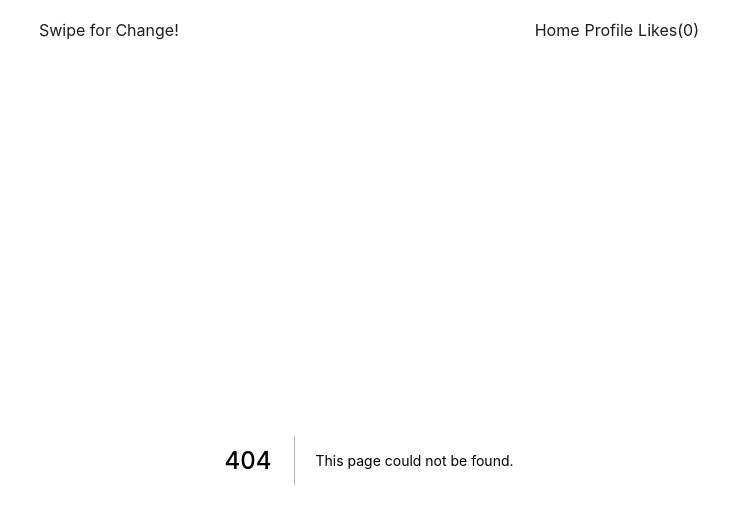
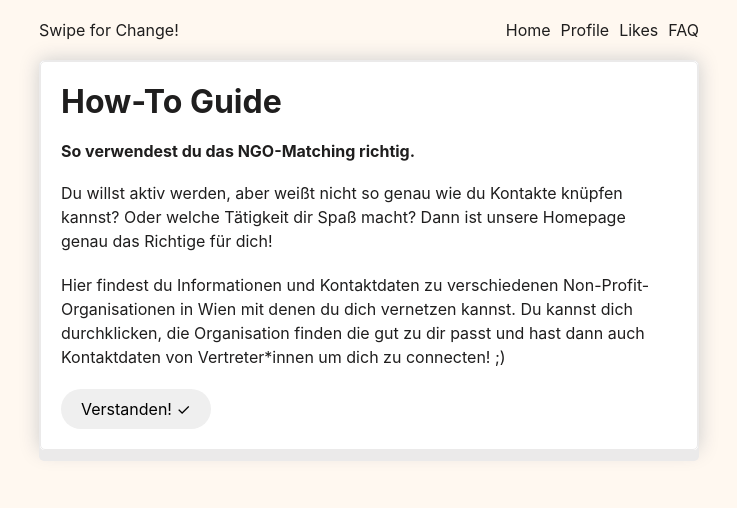
Before and after one commit to adrianfocke/swipeforchange, a Next.js app: page /faq in a window 1280 px wide. Before the commit this address had no page. Shown: the top 508 px of the page, without its empty margins (271-1008 px from the left). Built offline with nearby package versions, Linux system fonts and the light colour scheme; a web font is replaced by a local one.

Commit message:
Swipe feature trial and error

```diff
--- a/components/Menu.js
+++ b/components/Menu.js
@@ -7,7 +7,8 @@ const Menu = ({likes}) => {
       <ul className="flexbox link-collection margin-none padding-none">
         <li><Link href="/"><a title="Back to home">Home</a></Link></li>
         <li><Link href="/profiles"><a title="Navigate to profiles">Profile</a></Link></li>
-        <li><Link href="/likes"><a title="Navigate to likes">Likes({likes.length})</a></Link></li>
+        <li><Link href="/likes"><a title="Navigate to likes">Likes</a></Link></li>
+        <li><Link href="/faq"><a title="Navigate to faq">FAQ</a></Link></li>
       </ul>
     </nav>
   )
--- a/package.json
+++ b/package.json
@@ -13,6 +13,7 @@
     "contentful": "^9.1.5",
     "next": "12.0.7",
     "react": "17.0.2",
+    "react-deck-swiper": "^1.0.9",
     "react-dom": "17.0.2",
     "sass": "^1.44.0"
   },
--- /dev/null
+++ b/pages/faq.js
@@ -0,0 +1,18 @@
+import Link from 'next/link'
+
+const Faq = () => {
+  return (
+    <div className="card margin-bottom-double" id="info">
+      <div className="cardContent dropdown-toggle">
+        <div className="cardContentHeadline">
+          <h1>How-To Guide</h1>
+          <h4 className="padding-top">So verwendest du das NGO-Matching richtig.</h4>
+        </div>
+        <p className="paragraph padding-bottom">Du willst aktiv werden, aber weißt nicht so genau wie du Kontakte knüpfen kannst? Oder welche Tätigkeit dir Spaß macht? Dann ist unsere Homepage genau das Richtige für dich!</p>
+        <p className="paragraph padding-bottom">Hier findest du Informationen und Kontaktdaten zu verschiedenen Non-Profit-Organisationen in Wien mit denen du dich vernetzen kannst. Du kannst dich durchklicken, die Organisation finden die gut zu dir passt und hast dann auch Kontaktdaten von Vertreter*innen um dich zu connecten! ;)</p>
+        <Link href="/"><button title="Navigate to home" className="toggle pill margin-left margin-bottom">Verstanden! ✓</button></Link>
+    </div>
+    </div>
+  )
+}
+export default Faq;
--- a/styles/basics.scss
+++ b/styles/basics.scss
@@ -93,14 +93,23 @@ nav {
   margin-right: calc($margin-half / 2);
 }
 
-.link-collection li:first-child,
+.link-collection li:first-child {
+  margin-left: 0;
+}
+
 .link-collection li:last-child {
-  margin: 0;
+  margin-right: 0;
 }
 
 #container {
   margin: 0 auto;
   max-width: 660px;
+}
+@media screen and (orientation: portrait) {
+  #container {
+    padding-left: $margin-half;
+    padding-right: $margin-half;
+  }
 }
 
 .flexbox {
@@ -176,6 +185,11 @@ nav {
   position: relative;
   width: 100%;
 }
+@media screen and (orientation: portrait) {
+  .cardHeader {
+    height: 25vh;
+  }
+}
 
 .cardHeader img {
   border-top-left-radius: $margin-tiny;
@@ -219,7 +233,7 @@ nav {
 }
 
 .dropdown-toggle {
-  border: 1px dashed tomato;
+  border: 1px solid $text-black-light;
   border-radius: 5px;
   background-color: $white;
 }
```
Also changed, not shown: pages/index.js (+26 -17 lines), 1 other file (tests, documents, lock files or other folders).
